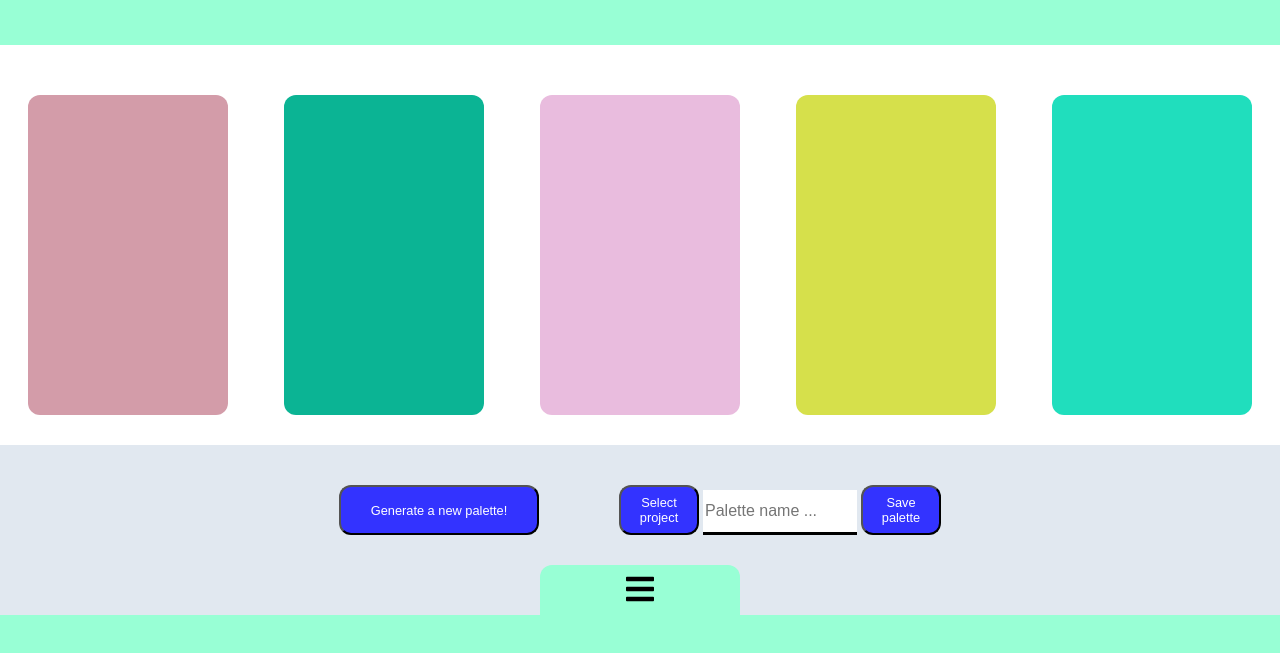
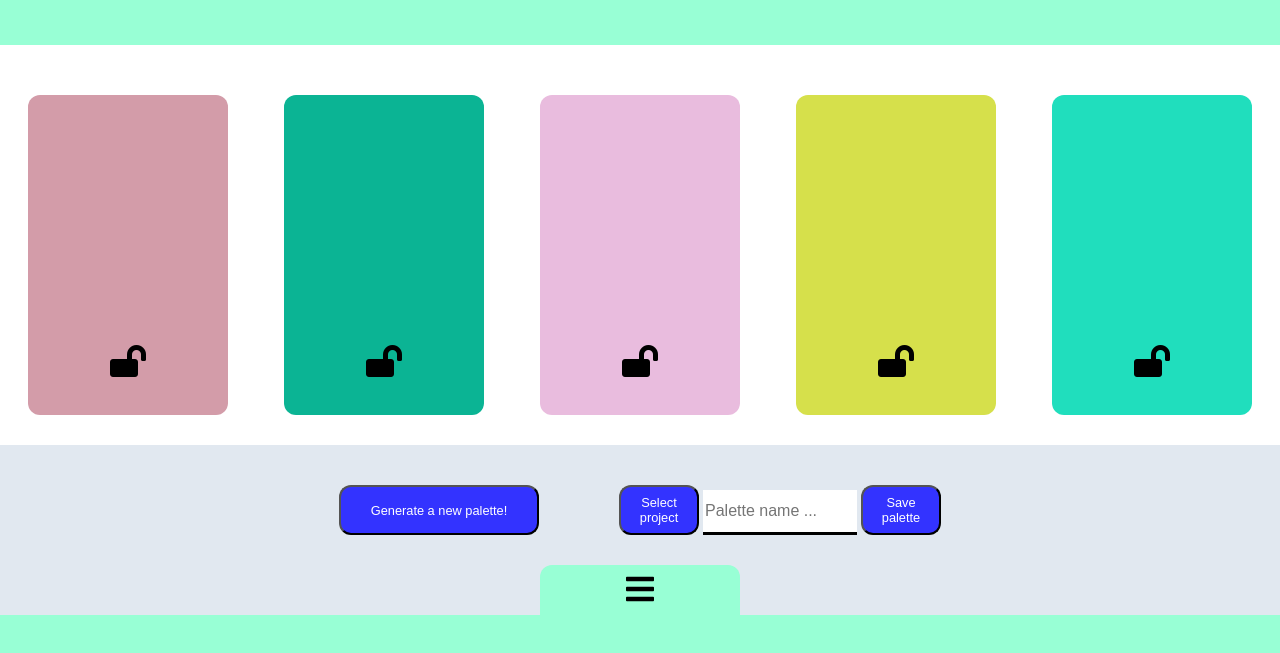
Before and after one commit to JoelSmith123/palette-picker, a website: page public/index.html in a window 1280 px wide. Shown: the part 105-758 px from the top of the page. Drawn offline with Linux system fonts and the light colour scheme.

Commit message:
Add styling to lock icon

```diff
--- a/public/css/styles.css
+++ b/public/css/styles.css
@@ -1,3 +1,11 @@
+@keyframes wiggle {
+  0% { transform: rotate(0deg); }
+  20% { transform: rotate(10deg); }
+  60% { transform: rotate(40deg); }
+  80% { transform: rotate(-20deg); }
+  100% { transform: rotate(0deg); }
+}
+
 .body {
   background-color: #e1e8f0;
   margin: 0;
@@ -42,6 +50,26 @@
   margin-top: 50px;
   width: 200px;
   z-index: 0;
+}
+
+.palette-color:hover .unlocked-color-icon{
+  animation: wiggle 1s infinite;
+}
+
+.color-icon-container {
+  margin: 0 auto;
+  margin-top: 250px;
+  text-align: center;
+}
+
+.unlocked-color-icon {
+  transition: all 1s ease-in-out;
+  font-size: 2rem;
+}
+
+.unlocked-color-icon:hover {
+  transform: scale(1.5);
+  animation: none !important;
 }
 
 .form-container {
--- a/public/js/scripts.js
+++ b/public/js/scripts.js
@@ -84,6 +84,14 @@ function generatePaletteElement() {
   paletteContainer.innerHTML = ''
   for (let i = 0; i < 5; i++) {
     let paletteColorElement = document.createElement('div')
+
+    let iconContainer = document.createElement('div')
+    iconContainer.classList.add('color-icon-container')
+    let icon = document.createElement('i')
+    icon.classList.add('fas', 'fa-lock-open', 'unlocked-color-icon')
+    iconContainer.appendChild(icon)
+    paletteColorElement.appendChild(iconContainer)
+
     paletteColorElement.classList.add('palette-color')
     paletteColorElement.style.backgroundColor = generateRandomHexCode()
     paletteContainer.appendChild(paletteColorElement)
```
Also changed, not shown: server.js (+11 -3 lines).
